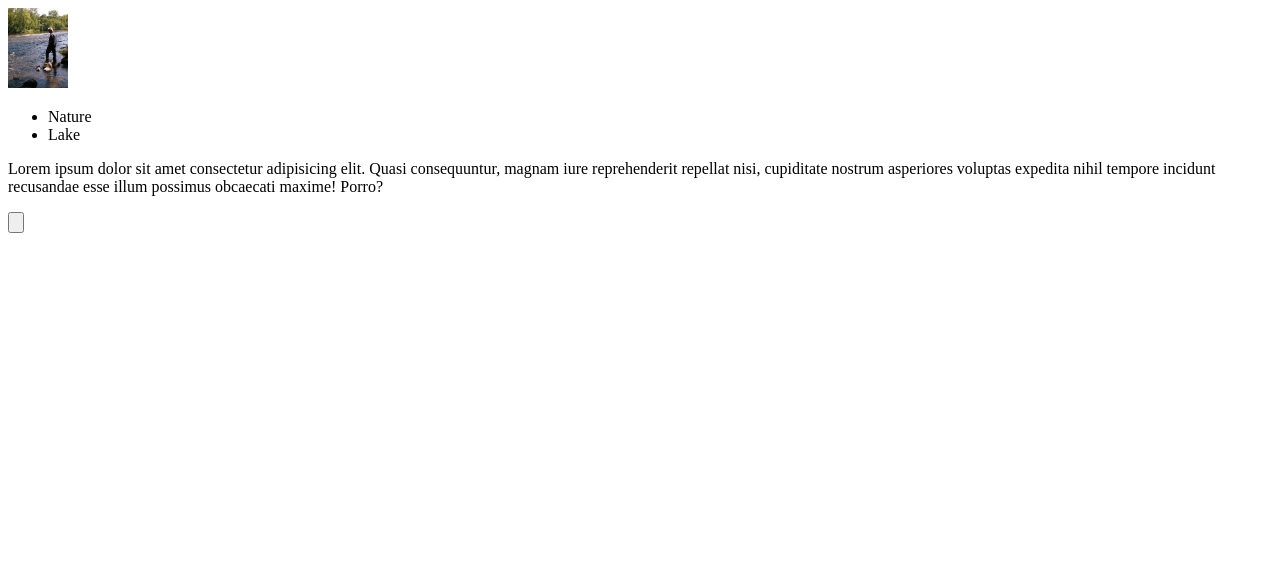
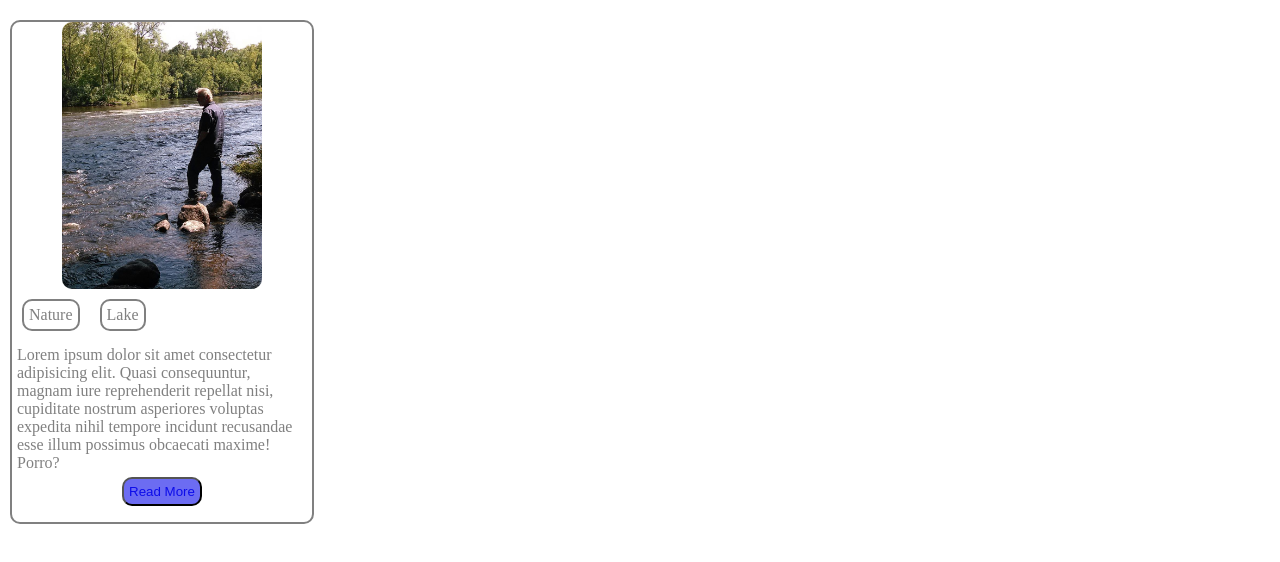
Before and after one commit to KamranAli812921/Learning_Web_Development, a plain HTML site: page Web Development/08/index.html in a window 1280 px wide. Drawn offline with Linux system fonts and the light colour scheme.

Commit message:
Its my first desing of card

```diff
--- a/Web Development/08/index.html
+++ b/Web Development/08/index.html
@@ -4,9 +4,10 @@
     <meta charset="UTF-8">
     <meta name="viewport" content="width=device-width, initial-scale=1.0">
     <title>Card Design</title>
+    <link rel="stylesheet" href="style.css">
 </head>
 <body>
-    <div>
+    <div class="box">
         <img src="man.jpg" alt="Man Standing side of river" width="60vw">
         <ul>
             <li>Nature</li>
@@ -15,7 +16,7 @@
         <p>
             Lorem ipsum dolor sit amet consectetur adipisicing elit. Quasi consequuntur, magnam iure reprehenderit repellat nisi, cupiditate nostrum asperiores voluptas expedita nihil tempore incidunt recusandae esse illum possimus obcaecati maxime! Porro?
         </p>
-        <input type="button" placeholder="Read more">
+       <button>Read More</button>
         </div>
 
 
--- a/Web Development/08/style.css
+++ b/Web Development/08/style.css
@@ -0,0 +1,44 @@
+*{
+    padding: 0;
+    margin: 0;
+
+}
+.box{
+    width: 300px;
+    height: 500px;
+    border: 2px solid gray;
+    border-radius: 10px;
+    position: relative;
+    top: 20px;
+    left: 10px;
+}
+div ul {
+    list-style: none;
+    display: flex;
+
+}
+div ul li {
+    border: 2px solid gray;
+    margin: 10px;
+    border-radius: 10px;
+    color: gray;
+    padding: 5px;
+}
+img{
+    width: 200px;
+    display: block;
+    margin: auto;
+    border-radius: 10px;
+}
+button{
+    margin: auto;
+    display: block;
+    padding: 5px;
+    border-radius: 10px;
+    background-color: rgb(108, 108, 242);
+    color: rgb(12, 12, 234);
+}
+div p{
+    margin: 5px;
+    color: gray;
+}
```
